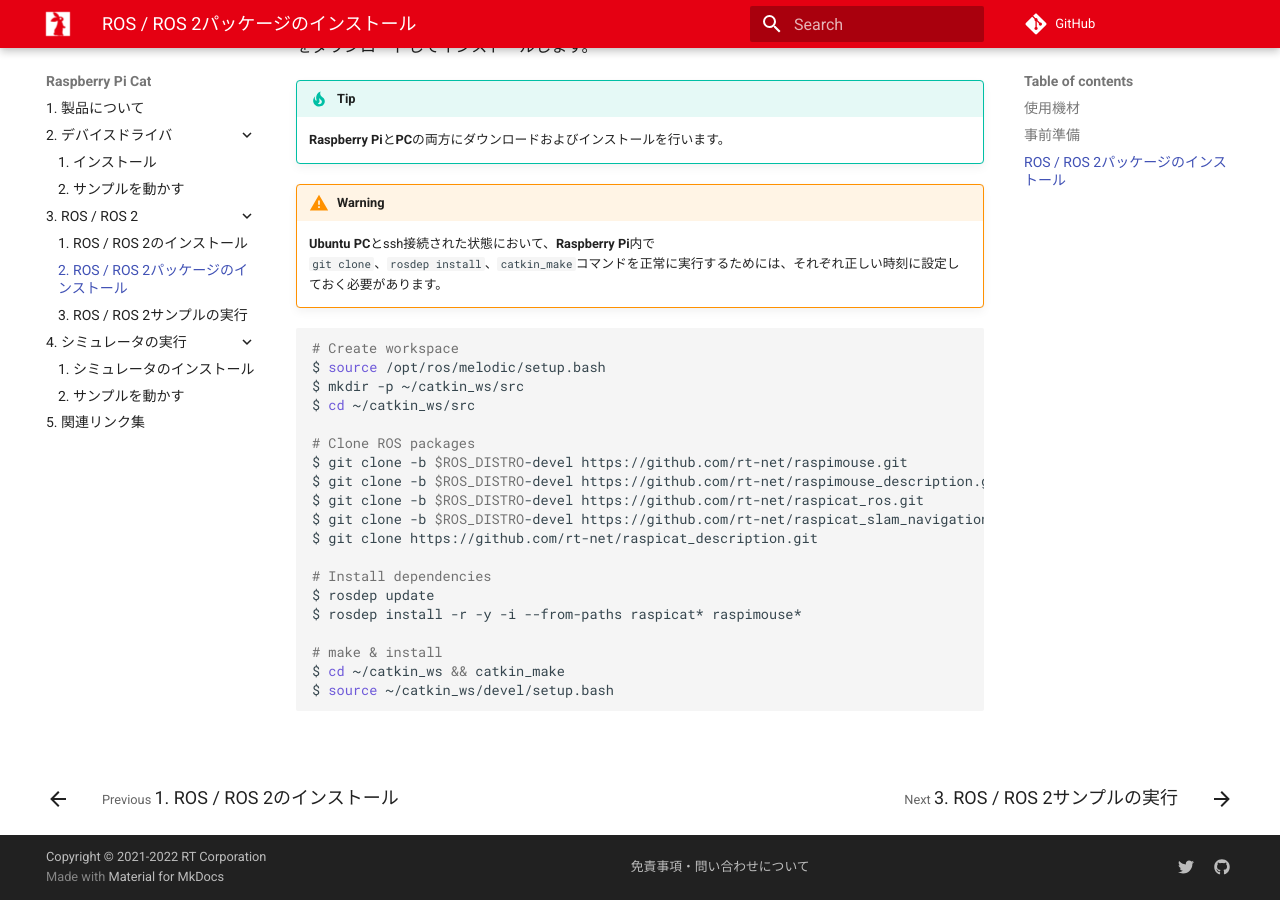
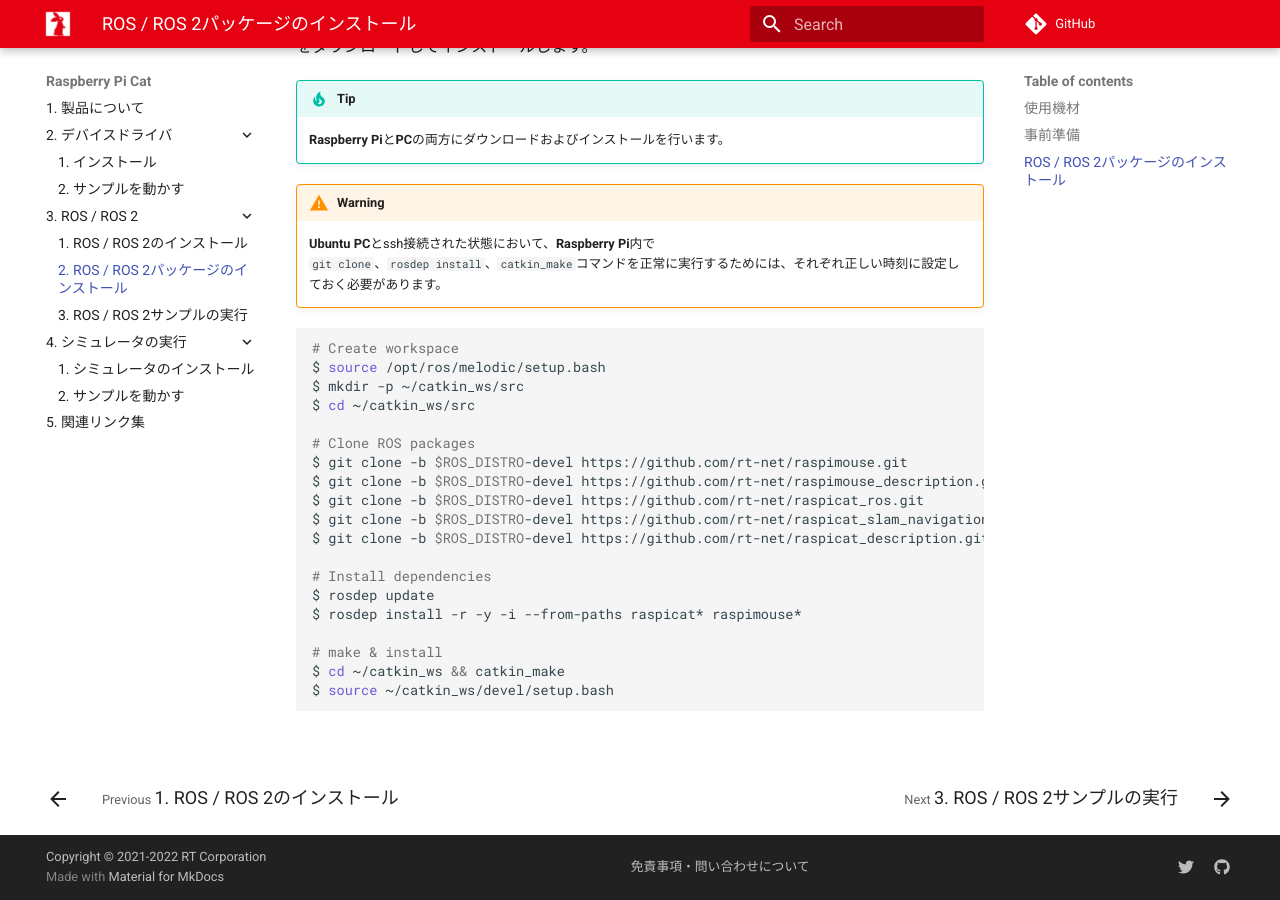
Before and after one commit to rt-net/tutorials, an MkDocs documentation site: the page built from docs/raspicat/ros/package-install.md, in a window 1280 px wide and 900 px high, scrolled down 1152 px. Built offline with MkDocs 1.6.1 and Material for MkDocs 9.7.7, drawn with Linux system fonts in a browser that asks for light colours; comment, search, counter and statistics services are not loaded.

Commit message:
Add clone raspicat_description ros pkg

```diff
--- a/docs/raspicat/ros/package-install.md
+++ b/docs/raspicat/ros/package-install.md
@@ -71,7 +71,7 @@
     $ git clone -b $ROS_DISTRO-devel https://github.com/rt-net/raspimouse_description.git
     $ git clone -b $ROS_DISTRO-devel https://github.com/rt-net/raspicat_ros.git
     $ git clone -b $ROS_DISTRO-devel https://github.com/rt-net/raspicat_slam_navigation.git
-    $ git clone https://github.com/rt-net/raspicat_description.git
+    $ git clone -b $ROS_DISTRO-devel https://github.com/rt-net/raspicat_description.git
 
     # Install dependencies
     $ rosdep update
```
